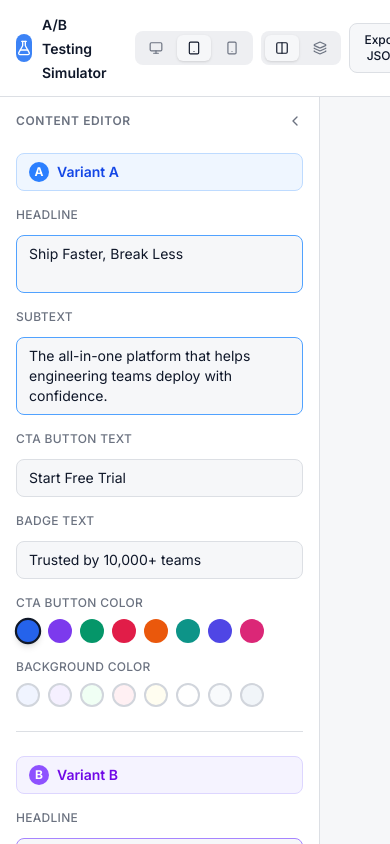
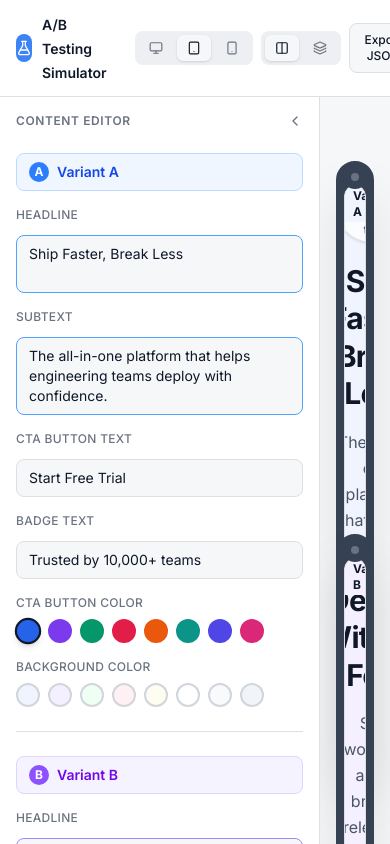
Before and after one commit to foysalremon/altrnate, a Vue app: page / in a window 390 px wide. Both pictures are taken after a click on the button 193 px from the left and 48 px from the top of the page. Built offline with nearby package versions, Linux system fonts and the light colour scheme; what @tanstack/vue-query would draw is missing.

Commit message:
feat: tablet device mode

```diff
--- a/src/components/DeviceFrame.vue
+++ b/src/components/DeviceFrame.vue
@@ -44,6 +44,26 @@
       <div class="absolute -left-1.5 top-28 w-1.5 h-8 bg-gray-700 rounded-l" />
     </div>
   </div>
+  <div
+    v-if="props.deviceMode === 'tablet'"
+    class="flex items-center justify-center h-full"
+    data-testid="device-frame-tablet"
+  >
+    <div class="relative" :style="{ width: '480px', height: '620px' }">
+      <div
+        class="absolute inset-0 rounded-[1.5rem] border-4 border-gray-700 dark:border-gray-500 bg-gray-700 shadow-2xl overflow-hidden"
+      >
+        <div
+          class="absolute top-0 left-1/2 -translate-x-1/2 w-6 h-6 bg-gray-700 rounded-b-xl z-10 flex items-center justify-center"
+        >
+          <span class="w-2 h-2 rounded-full bg-gray-500" />
+        </div>
+        <div className="absolute inset-1 rounded-[1.2rem] overflow-hidden mt-4">
+          <slot />
+        </div>
+      </div>
+    </div>
+  </div>
 </template>
 <script setup lang="ts">
 import type { Variant, VariantConfig, DeviceMode } from '@/stores/simulator'
```
